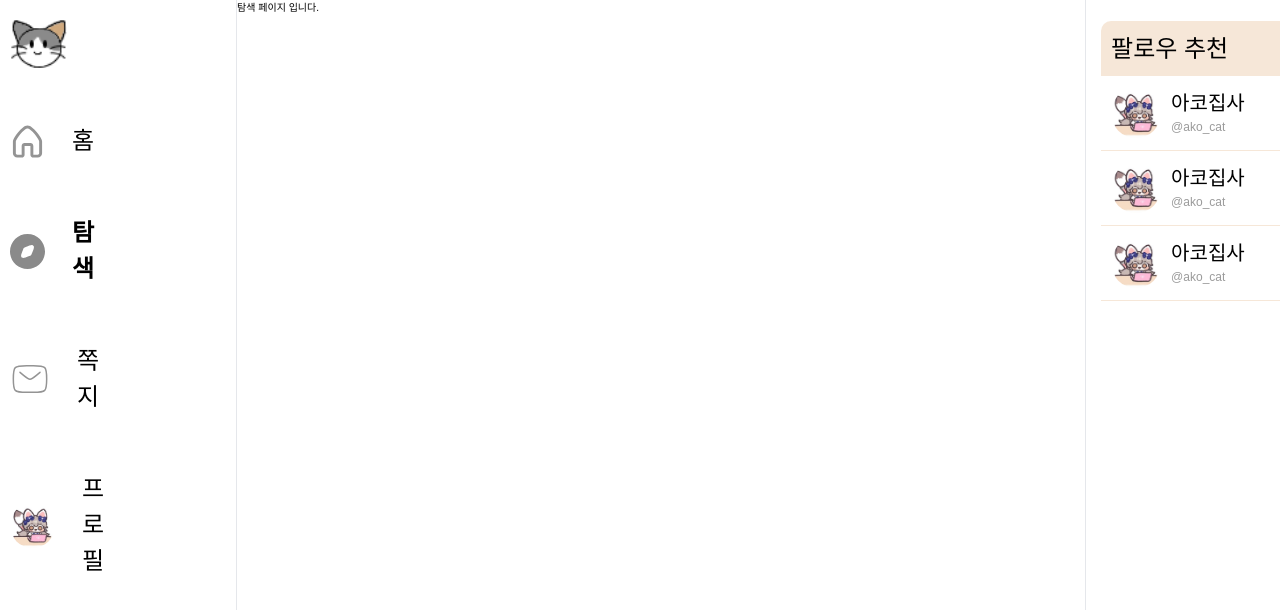
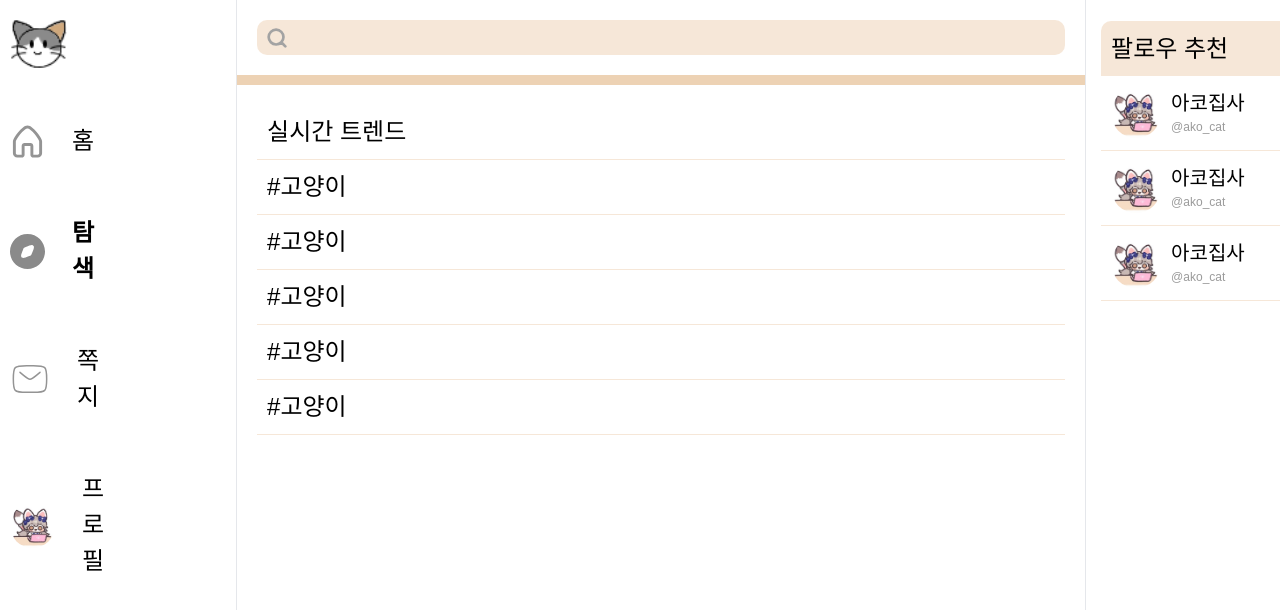
Before and after one commit to AkoIsCat/Monyang-i, a Next.js app: page /explore in a window 1280 px wide. Shown: the top 610 px of the page. Built offline with nearby package versions, Linux system fonts and the light colour scheme; a web font is replaced by a local one.

Commit message:
Feat: explore 페이지 작성

```diff
--- a/src/app/(afterLogin)/explore/page.tsx
+++ b/src/app/(afterLogin)/explore/page.tsx
@@ -1,7 +1,22 @@
+import SearchForm from '../_component/SearchForm';
+import TrendBox from '../_component/TrendBox';
+
 export default function Explore() {
   return (
-    <div className="border-x-1 border-lightGray min-h-screen">
-      탐색 페이지 입니다.
+    <div className="border-x-1 border-lightGray min-h-screen flex w-full flex-col">
+      <div className="w-full p-[20px] border-b-10 border-darkBrown h-searchDivHeight">
+        <SearchForm />
+      </div>
+      <div className="w-full p-[20px] h-searchDivHeight">
+        <div className="w-full h-headerHeight border-b-1 border-lightBrownTP text-navSize flex items-center p-right text-6xl">
+          실시간 트렌드
+        </div>
+        <TrendBox trend="고양이" />
+        <TrendBox trend="고양이" />
+        <TrendBox trend="고양이" />
+        <TrendBox trend="고양이" />
+        <TrendBox trend="고양이" />
+      </div>
     </div>
   );
 }
```
